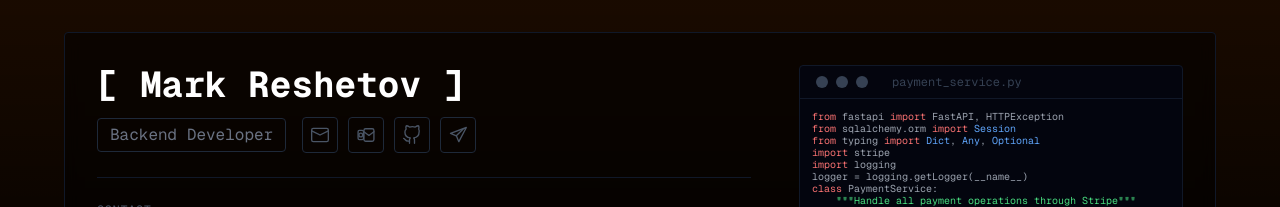
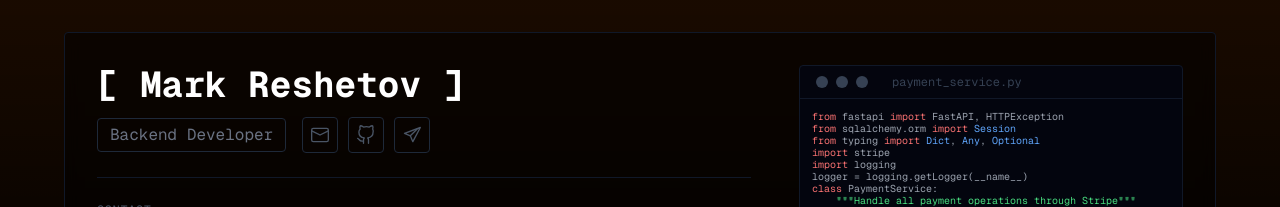
Before and after one commit to Zenn1t/playground.dev, a Next.js app in the folder playground/: page / in a window 1280 px wide. Shown: the top 207 px of the page. Built offline with nearby package versions, Linux system fonts and the light colour scheme.

Commit message:
testing live: delete OutlookIcon

```diff
--- a/playground/src/sections/hero/HeroSection.tsx
+++ b/playground/src/sections/hero/HeroSection.tsx
@@ -57,25 +57,6 @@ const MailIcon = ({ className }: IconProps) => (
   </svg>
 );
 
-const OutlookIcon = ({ className }: IconProps) => (
-  <svg
-    viewBox="0 0 24 24"
-    width="1em"
-    height="1em"
-    className={className}
-    fill="none"
-    stroke="currentColor"
-    strokeWidth="1.6"
-    strokeLinecap="round"
-    strokeLinejoin="round"
-    aria-hidden="true"
-  >
-    <rect x="2.5" y="6.5" width="6.5" height="11" rx="1.5" />
-    <circle cx="5.75" cy="12" r="2.25" />
-    <rect x="9.5" y="4.5" width="12" height="15" rx="2" />
-    <path d="M9.5 8l6 4.5L21.5 8" />
-  </svg>
-);
 
 const IconButton = ({
   href,
@@ -115,12 +96,6 @@ export default function HeroSection() {
       href: 'mailto:mnx.private.dev@gmail.com',
       label: 'Email',
       hoverColor: 'hover:text-orange-500'
-    },
-    {
-      icon: <OutlookIcon />,
-      href: 'mailto:mnx.private.dev@outlook.com',
-      label: 'Outlook',
-      hoverColor: 'hover:text-[#0078D4]'
     },
     {
       icon: <GithubIcon />,
```
